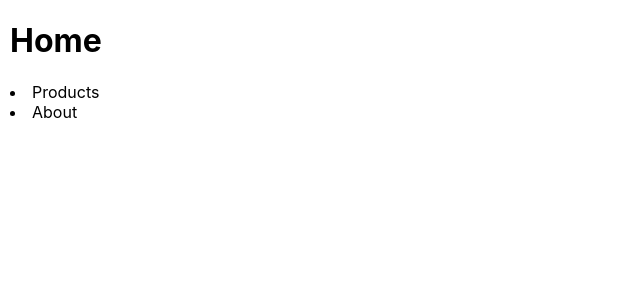
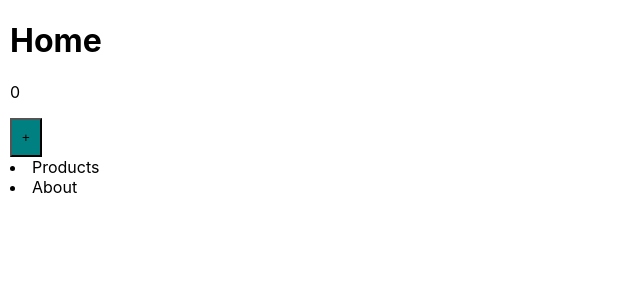
Before and after one commit to Apocryphon06/next-js-project, a Next.js app: page / in a window 1280 px wide. Shown: the top 300 px of the page, without its empty margins (0-640 px from the left). Built offline with nearby package versions, Linux system fonts and the light colour scheme.

Commit message:
persist state

```diff
--- a/pages/index.js
+++ b/pages/index.js
@@ -1,10 +1,18 @@
 import Link from "next/link";
-import React from "react";
+import React, { useState } from "react";
 
 const index = () => {
+  const [count, setcount] = useState(0);
   return (
     <div style={{ margin: "10px" }}>
       <h1 style={{ textAlign: "left" }}>Home</h1>
+      <p>{count}</p>
+      <button
+        style={{ padding: "10px", backgroundColor: "teal" }}
+        onClick={() => setcount((prevCount) => prevCount + 1)}
+      >
+        +
+      </button>
       <li>
         <Link href="/products">Products</Link>
       </li>
```
Also changed, not shown: pages/404.js (+6 -2 lines).
